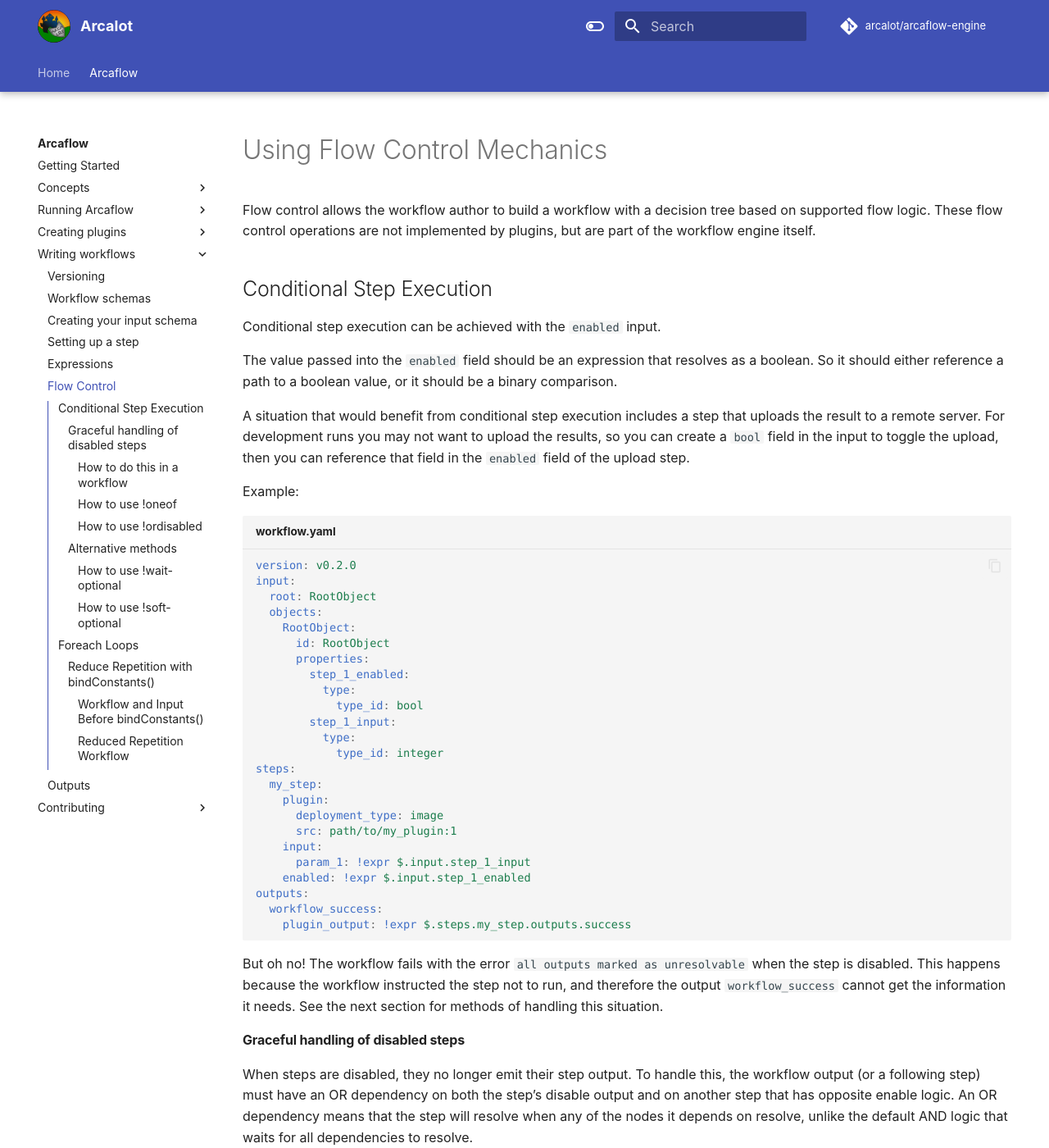
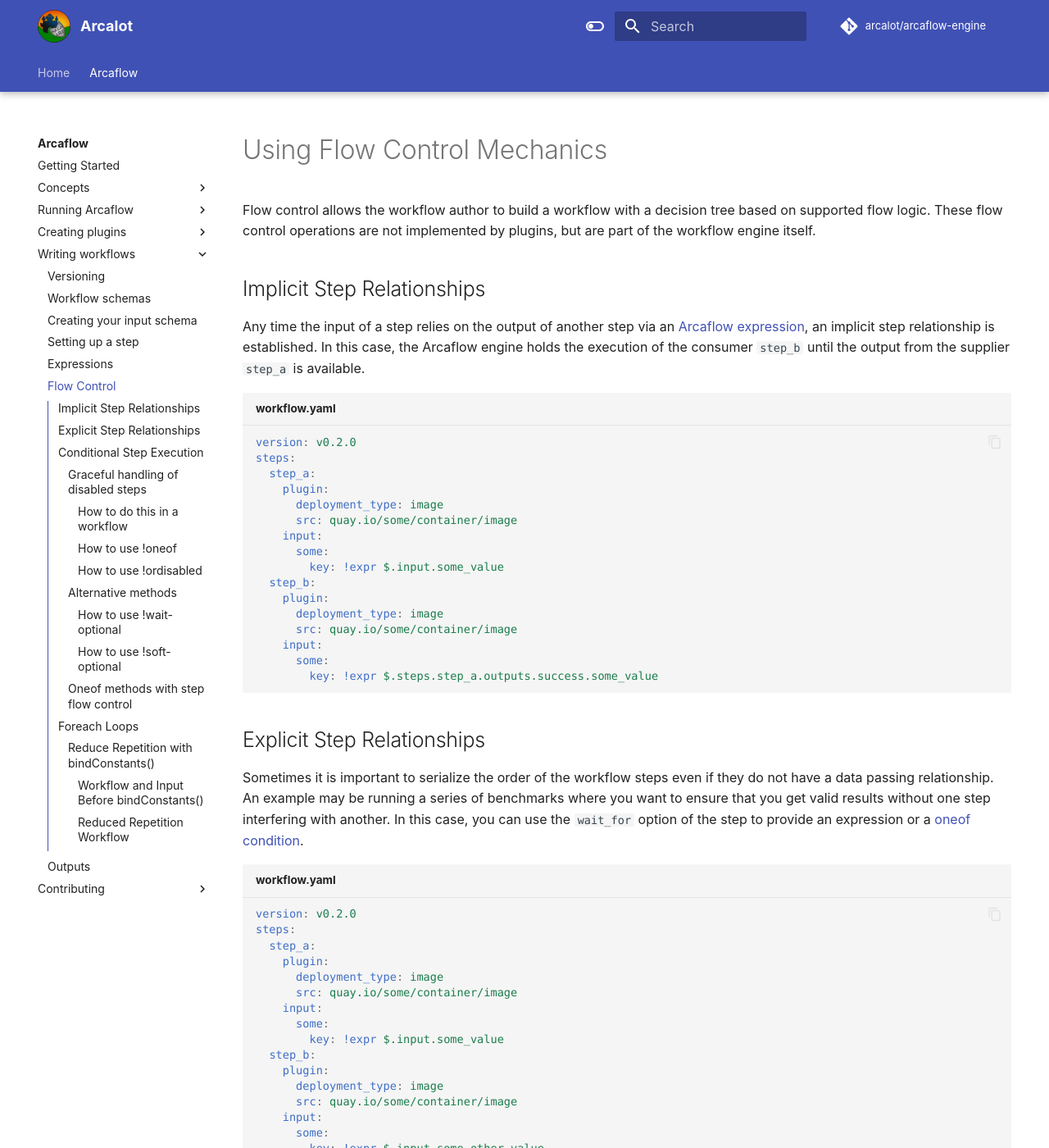
Before and after one commit to arcalot/arcalot.github.io, an MkDocs documentation site: the page built from docs/arcaflow/workflows/flow-control.md, in a window 1280 px wide and 1400 px high. Shown: the whole window at 82% size. Built offline with MkDocs 1.6.1 and Material for MkDocs 9.7.7, drawn with Linux system fonts in a browser that asks for light colours; comment, search, counter and statistics services are not loaded; some of the changed text lies outside the part shown.

Commit message:
Docs updates (#111)
* update and correct some links

* updates, tweaks, and link fixes for getting started guide

* add info about !ordisabled with wait_for

* restructure

* add missing flow control info

* updates from PR feedback and link fix

* clean up line lengths

* update links

* looooong overdue updates from PR feedback

````diff
--- a/docs/arcaflow/workflows/flow-control.md
+++ b/docs/arcaflow/workflows/flow-control.md
@@ -1,14 +1,76 @@
 # Using Flow Control Mechanics
 
-Flow control allows the workflow author to build a workflow with a decision tree based on supported flow logic. These flow control operations are not implemented by plugins, but are part of the workflow engine itself.
+Flow control allows the workflow author to build a workflow with a decision tree based
+on supported flow logic. These flow control operations are not implemented by plugins,
+but are part of the workflow engine itself.
+
+## Implicit Step Relationships
+
+Any time the input of a step relies on the output of another step via an [Arcaflow
+expression](expressions.md), an implicit step relationship is established. In this case,
+the Arcaflow engine holds the execution of the consumer `step_b` until the output from
+the supplier `step_a` is available.
+
+
+```yaml title="workflow.yaml"
+version: v0.2.0
+steps:
+  step_a:
+    plugin:
+      deployment_type: image
+      src: quay.io/some/container/image
+    input:
+      some:
+        key: !expr $.input.some_value
+  step_b:
+    plugin:
+      deployment_type: image
+      src: quay.io/some/container/image
+    input:
+      some:
+        key: !expr $.steps.step_a.outputs.success.some_value
+```
+
+## Explicit Step Relationships
+
+Sometimes it is important to serialize the order of the workflow steps even if they do
+not have a data passing relationship. An example may be running a series of benchmarks
+where you want to ensure that you get valid results without one step interfering with
+another. In this case, you can use the `wait_for` option of the step to provide an
+expression or a [oneof condition](#conditional-step-execution).
+
+```yaml title="workflow.yaml"
+version: v0.2.0
+steps:
+  step_a:
+    plugin:
+      deployment_type: image
+      src: quay.io/some/container/image
+    input:
+      some:
+        key: !expr $.input.some_value
+  step_b:
+    plugin:
+      deployment_type: image
+      src: quay.io/some/container/image
+    input:
+      some:
+        key: !expr $.input.some_other_value
+    wait_for: !expr $.steps.step_a.outputs
+```
 
 ## Conditional Step Execution
 
 Conditional step execution can be achieved with the `enabled` input.
 
-The value passed into the `enabled` field should be an expression that resolves as a boolean. So it should either reference a path to a boolean value, or it should be a binary comparison.
+The value passed into the `enabled` field should be an expression that resolves as a
+boolean. So it should either reference a path to a boolean value, or it should be a
+binary comparison.
 
-A situation that would benefit from conditional step execution includes a step that uploads the result to a remote server. For development runs you may not want to upload the results, so you can create a `bool` field in the input to toggle the upload, then you can reference that field in the `enabled` field of the upload step.
+A situation that would benefit from conditional step execution includes a step that
+uploads the result to a remote server. For development runs you may not want to upload
+the results, so you can create a `bool` field in the input to toggle the upload, then
+you can reference that field in the `enabled` field of the upload step.
 
 Example:
 ```yaml title="workflow.yaml"
@@ -38,16 +100,17 @@ outputs:
     plugin_output: !expr $.steps.my_step.outputs.success
 ```
 
-But oh no! The workflow fails with the error `all outputs marked as unresolvable` when the step is disabled.
-This happens because the workflow instructed the step not to run, and therefore the output `workflow_success`
-cannot get the information it needs. See the next section for methods of handling this situation.
+But oh no! The workflow fails with the error `all outputs marked as unresolvable` when
+the step is disabled. This happens because the workflow instructed the step not to run,
+and therefore the output `workflow_success` cannot get the information it needs. See the
+next section for methods of handling this situation.
 
 #### Graceful handling of disabled steps
 
-When steps are disabled, they no longer emit their step output. To handle this, the workflow output (or a
-following step) must have an OR dependency on both the step's disable output and on another step that has
-opposite enable logic.
-An OR dependency means that the step will resolve when any of the nodes it depends on resolve, unlike the
+When steps are disabled, they no longer emit their step output. To handle this, the
+workflow output (or a following step) must have an OR dependency on both the step's
+disable output and on another step that has opposite enable logic. An OR dependency
+means that the step will resolve when any of the nodes it depends on resolve, unlike the
 default AND logic that waits for all dependencies to resolve.
 
 
@@ -86,8 +149,8 @@ stateDiagram-v2
   or_disabled --> [*]
 ```
 
-The way this works is that either of the two paths can create a valid output, allowing the workflow to continue past
-the disabled steps.
+The way this works is that either of the two paths can create a valid output, allowing
+the workflow to continue past the disabled steps.
 
 ##### How to do this in a workflow
 
@@ -100,16 +163,21 @@ There are two tags that create the described OR dependency.
 
 ##### How to use `!oneof`
 
-To use `!oneof` for graceful handling of disabled steps, the oneof should depend on ONE OF the success output and
-the disabled output, which will output either the success output or the disabled output.
+To use `!oneof` for graceful handling of disabled steps, the `oneof` should depend on ONE
+OF the success output and the disabled output, which will output either the success
+output or the disabled output.
 
-The oneof tag is a method of creating a schema `one_of_string` type from values present in the workflow.
+The `oneof` tag is a method of creating a schema `one_of_string` type from values present
+in the workflow.
 
 The syntax of `!oneof` is:
 
-- Following the tag `!oneof`, create a new YAML section (map) by starting an indented new line. That section should contain two properties:
-    - discriminator: A string that specifies what the oneof discriminator should be. The discriminator specifies which option was emitted.
-    - options: A YAML section (map) that contains all options. The keys are the discriminator values, and the values should be valid expressions.
+- Following the tag `!oneof`, create a new YAML section (map) by starting an indented
+  new line. That section should contain two properties:
+    - discriminator: A string that specifies what the `oneof` discriminator should be. The
+      discriminator specifies which option was emitted.
+    - options: A YAML section (map) that contains all options. The keys are the
+      discriminator values, and the values should be valid expressions.
 
 Example:
 ```yaml title="workflow.yaml"
@@ -145,12 +213,12 @@ outputs:
 
 ##### How to use `!ordisabled`
 
-Arcaflow provides workflow developers an easy way to handle disabled steps that is as simple as changing the
-expression tag from `!expr` to `!ordisabled`.
+Arcaflow provides workflow developers an easy way to handle disabled steps that is as
+simple as changing the expression tag from `!expr` to `!ordisabled`.
 
-This is a special case of `!oneof` with the discriminator set to `result`, and the options set to `enabled` and
-`disabled`. The enabled output is the expression provided, and the disabled output is automatically generated from
-the expression provided.
+This is a special case of `!oneof` with the discriminator set to `result`, and the
+options set to `enabled` and `disabled`. The enabled output is the expression provided,
+and the disabled output is automatically generated from the expression provided.
 
 The input must be in one of the following formats:
 - `$.steps.step_name.outputs`
@@ -233,21 +302,24 @@ outputs:
     plugin_output: !wait-optional $.steps.my_step.outputs.success
 ```
 
-If `my_step` is enabled and has an output, it will be present in the `plugin_output` field of the `workflow_success`
-output. Otherwise, the `workflow_success` output will not include the `plugin_output` field. The output will wait
-for the plugin to finish, if enabled.
+If `my_step` is enabled and has an output, it will be present in the `plugin_output`
+field of the `workflow_success` output. Otherwise, the `workflow_success` output will
+not include the `plugin_output` field. The output will wait for the plugin to finish, if
+enabled.
 
 ##### How to use `!soft-optional`
 
 !!! warning
     This feature is not recommended for most use cases.
 
-The `!soft-optional` tag creates the loosest type of dependency. The output will __not__ wait for the step to finish
-or fail. In the event that the step referenced with the `!soft-optional` tag does not finish by the time the other
-dependencies resolve, or if it crashes or is disabled, the field will be left out of the output.
+The `!soft-optional` tag creates the loosest type of dependency. The output will __not__
+wait for the step to finish or fail. In the event that the step referenced with the
+`!soft-optional` tag does not finish by the time the other dependencies resolve, or if
+it crashes or is disabled, the field will be left out of the output.
 
-The example used in `!wait-optional` would not work with `!soft-optional` because the output would immediately
-resolve without the `plugin_output` field. A second dependency is required to ensure the output does not resolve immediately.
+The example used in `!wait-optional` would not work with `!soft-optional` because the
+output would immediately resolve without the `plugin_output` field. A second dependency
+is required to ensure the output does not resolve immediately.
 
 ```yaml title="workflow.yaml"
 version: v0.2.0
@@ -286,14 +358,71 @@ outputs:
     plugin_output: $.steps.my_step.outputs.success
 ```
 
+### Oneof methods with step flow control
+
+It is also possible to use [oneof conditions](#conditional-step-execution) as part of
+the `wait_for` flow control. An explicit relationship between steps in a workflow in
+this case becomes a `oneof` condition, creating an OR relationship that allows the step to
+run when either the requested step output is reached OR the step is disabled.
+
+An example using `!ordisabled`:
+```yaml title="workflow.yaml"
+version: v0.2.0
+input:
+  root: RootObject
+  objects:
+    RootObject:
+      id: RootObject
+      properties:
+        step_1_enabled:
+          type:
+            type_id: bool
+        step_1_input:
+          type:
+            type_id: integer
+        step_2_enabled:
+          type:
+            type_id: bool
+        step_2_input:
+          type:
+            type_id: integer
+steps:
+  my_first_step:
+    plugin:
+      deployment_type: image
+      src: path/to/my_plugin:1
+    input:
+      param_1: !expr $.input.step_1_input
+    enabled: !expr $.input.step_1_enabled
+  my_second_step:
+    plugin:
+      deployment_type: image
+      src: path/to/my_plugin:1
+    input:
+      param_1: !expr $.input.step_2_input
+    enabled: !expr $.input.step_2_enabled
+    wait_for: !ordisabled $.steps.my_first_step.outputs
+outputs:
+  workflow_success:
+    first_step_output: !ordisabled $.steps.my_first_step.outputs.success
+    second_step_output: !ordisabled $.steps.my_second_step.outputs.success
+```
+
 ## Foreach Loops
 
-Foreach loops allow for running a sub-workflow with iterative inputs from a parent workflow. A sub-workflow is a complete Arcaflow workflow file with its own input and output schemas as described in this section. The inputs for the sub-workflow are provided as a list, where each list item is an object that matches the sub-workflow input schema.
+Foreach loops allow for running a sub-workflow with iterative inputs from a parent
+workflow. A sub-workflow is a complete Arcaflow workflow file with its own input and
+output schemas as described in this section. The inputs for the sub-workflow are
+provided as a list, where each list item is an object that matches the sub-workflow
+input schema.
 
 !!! tip
-    A complete functional example is available in the [arcaflow-workflows](https://github.com/arcalot/arcaflow-workflows/tree/main/examples/sub-workflow-foreach) repository.
+    A complete functional example is available in the
+    [arcaflow-workflows](https://github.com/arcalot/arcaflow-workflows/tree/main/examples/sub-workflow-foreach)
+    repository.
 
-In the parent workflow file, the author can define an input schema with the list that will contain the input object that will be passed to the sub-workflow. For example:
+In the parent workflow file, the author can define an input schema with the list that
+will contain the input object that will be passed to the sub-workflow. For example:
 
 ```yaml title="workflow.yaml"
 input:
@@ -320,13 +449,17 @@ input:
                     type_id: string
 ```
 
-Then in the `steps` section of the workflow, the sub-workflow can be defined as a step with the `loop` list object from above passed to its input.
+Then in the `steps` section of the workflow, the sub-workflow can be defined as a step
+with the `loop` list object from above passed to its input.
 
 The parameters for the sub-workflow step are:
 
   - `kind` - The type of loop (currently only foreach is supported)
-  - `items` - A list of objects to pass to the sub-workflow (the [expression language](expressions.md) allows to pass this from the input schema per the above example)
-  - `workflow` - The file name for the sub-workflow (this should be in the same directory as the parent workflow)
+  - `items` - A list of objects to pass to the sub-workflow (the [expression
+    language](expressions.md) allows to pass this from the input schema per the above
+    example)
+  - `workflow` - The file name for the sub-workflow (this should be in the same
+    directory as the parent workflow)
   - `parallelism` - The number of sub-workflow loop iterations that will run in parallel
 
 ```yaml title="workflow.yaml"
@@ -338,7 +471,8 @@ steps:
     parallelism: 1
 ```
 
-The input yaml file for the above parent workflow would provide the list of objects to loop over as in this example:
+The input yaml file for the above parent workflow would provide the list of objects to
+loop over as in this example:
 
 ```yaml title="input.yaml"
 loop:
@@ -394,11 +528,11 @@ outputs:
 
 ### Reduce Repetition with `bindConstants()`
 
-The builtin function [`bindConstants()`](expressions.md#functions) allows you to
-avoid repeating input variables for a `foreach` subworkflow. In the example
-below, the input variable `name`'s value is repeated across each iteration in
-this input. This results in a more repetitive input and schema definition. This
-section will show you how to simplify it.
+The builtin function [`bindConstants()`](expressions.md#functions) allows you to avoid
+repeating input variables for a `foreach` subworkflow. In the example below, the input
+variable `name`'s value is repeated across each iteration in this input. This results in
+a more repetitive input and schema definition. This section will show you how to
+simplify it.
 
 #### Workflow and Input Before `bindConstants()`
 
@@ -492,9 +626,9 @@ outputs:
 
 #### Reduced Repetition Workflow
 
-Here we restructure the input, factoring out the repeated `name` and `ratio`
-entries in the list and placing them into a single field; we will use
-`bindConstants()` to construct the `foreach` list with repeated entries.
+Here we restructure the input, factoring out the repeated `name` and `ratio` entries in
+the list and placing them into a single field; we will use `bindConstants()` to
+construct the `foreach` list with repeated entries.
 
 ```yaml title="input.yaml"
 repeated_inputs:
@@ -507,16 +641,14 @@ iterations:
   - loop_id: 4
 ```
 
-To use the generated values from `bindConstants()`, a new schema representing
-these bound values must be added to the input schema section of our
-`subworkflow.yaml`, `input`. This new schema's ID will be the ID of the schema
-that defines the items in your list, in this case `SubRootObject` and the
-schema name that defines your repeated inputs, in this case `RepeatedValues`,
-for more information see
-[Generated Schema Names](schemas.md#generated-combined-schema-names). This
-creates our new schema ID, `SubRootObject__RepeatedValues`. You are required
-to use this schema ID because it is generated from the names of your other
-schemas.
+To use the generated values from `bindConstants()`, a new schema representing these
+bound values must be added to the input schema section of our `subworkflow.yaml`,
+`input`. This new schema's ID will be the ID of the schema that defines the items in
+your list, in this case `SubRootObject` and the schema name that defines your repeated
+inputs, in this case `RepeatedValues`, for more information see [Generated Schema
+Names](schemas.md#generated-combined-schema-names). This creates our new schema ID,
+`SubRootObject__RepeatedValues`. You are required to use this schema ID because it is
+generated from the names of your other schemas.
 
 ```yaml title="workflow.yaml"
 steps:
````
Also changed, not shown: other parts of docs/arcaflow/workflows/flow-control.md (+12 -10 lines), docs/arcaflow/getting-started.md (+35 -26 lines).
